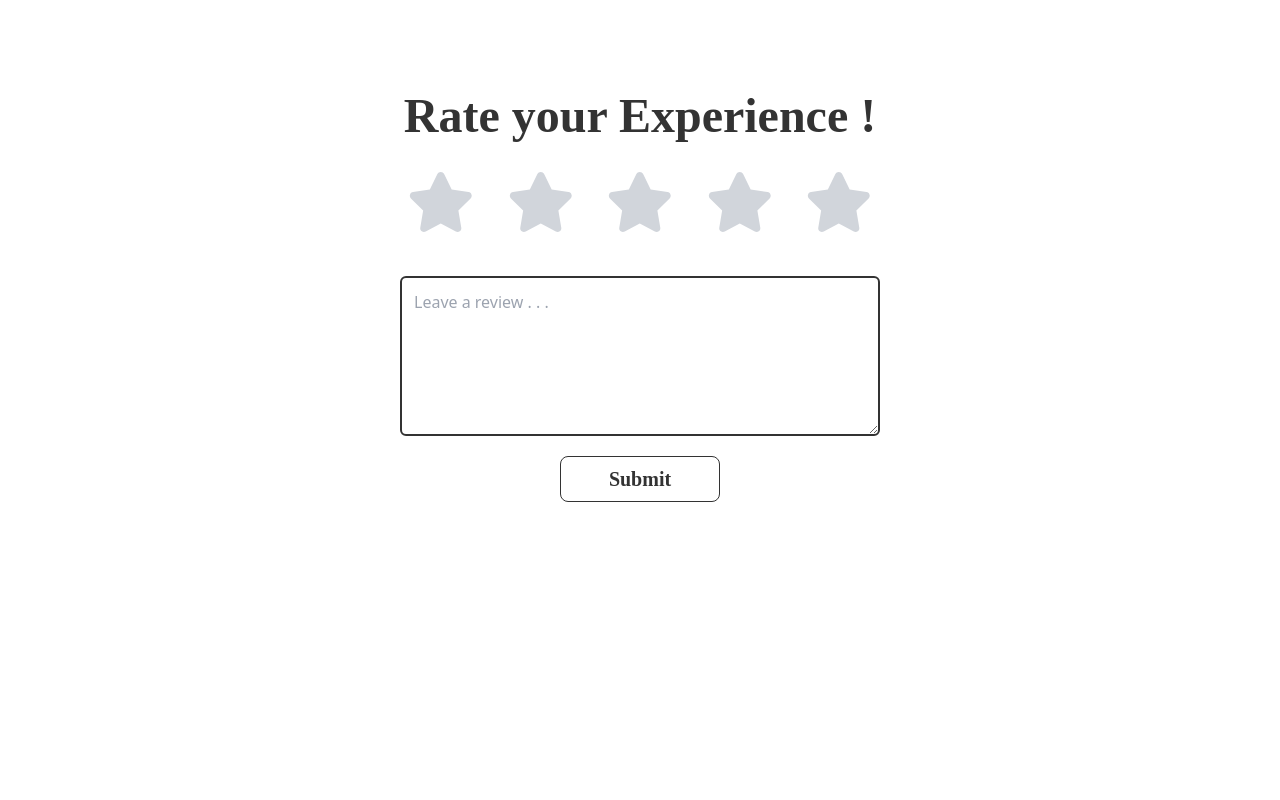
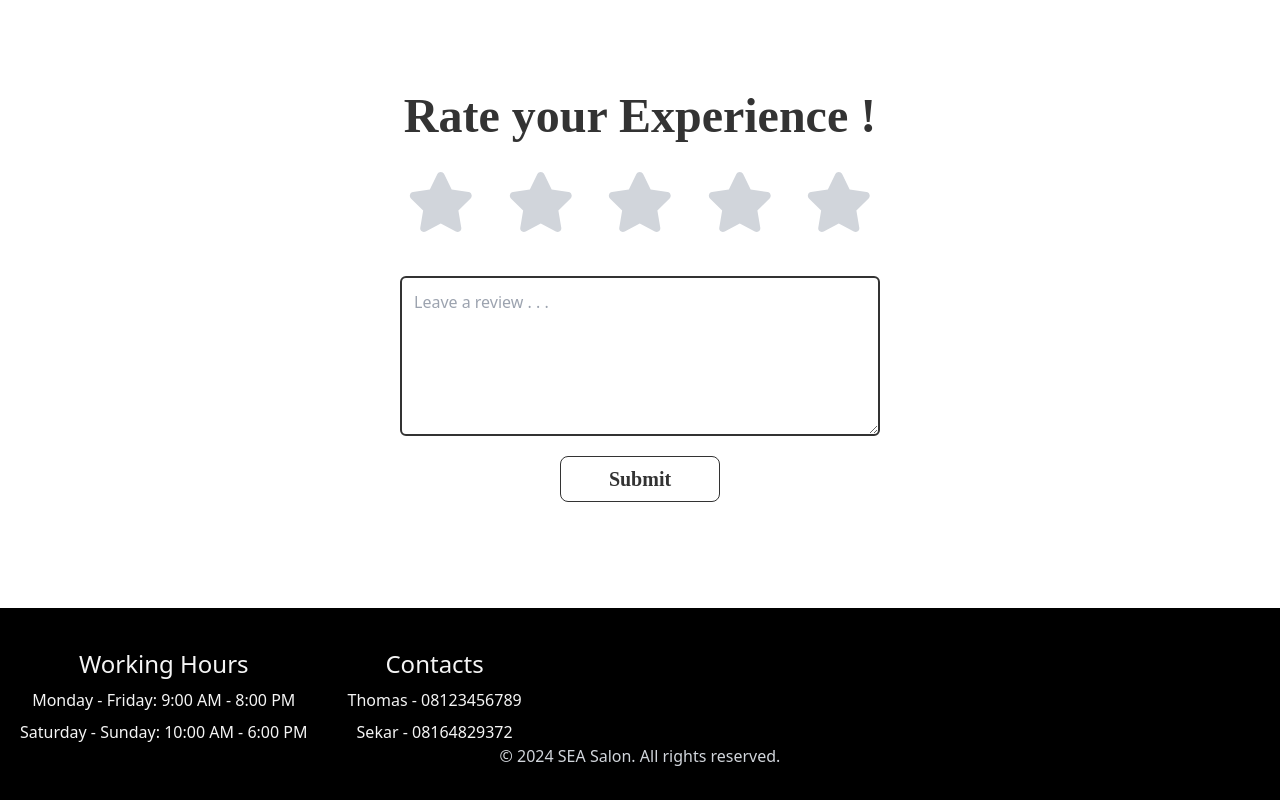
Before and after one commit to Kaizerioo/sea-salon, a React (Vite) app: page / in a window 1280 px wide. Shown: the part 2112-2912 px from the top of the page. Before the commit the page ends 2720 px from the top, so only its background shows below. Built offline with nearby package versions, Linux system fonts and the light colour scheme.

Commit message:
connect firebase pt 1

```diff
--- a/package.json
+++ b/package.json
@@ -12,6 +12,7 @@
   "dependencies": {
     "@fortawesome/free-solid-svg-icons": "^6.5.2",
     "@fortawesome/react-fontawesome": "^0.2.2",
+    "firebase": "^10.12.2",
     "react": "^18.3.1",
     "react-dom": "^18.3.1",
     "react-scroll": "^1.9.0"
--- a/src/App.jsx
+++ b/src/App.jsx
@@ -122,6 +122,23 @@ function App() {
           </div>
         </div>
       </Element>
+      <div className="bg-black h-[24vh]  justify-center pt-10">
+        <div className="flex flex-row">
+            <div className="bg-transparent flex flex-col self-center gap-2 mx-5">
+                <h3 className='bg-transparent text-2xl text-neutral-100 text-center'>Working Hours</h3>
+                <p className='bg-transparent text-neutral-100 text-center'>Monday - Friday: 9:00 AM - 8:00 PM</p>
+                <p className='bg-transparent text-neutral-100 text-center'>Saturday - Sunday: 10:00 AM - 6:00 PM</p>
+            </div>
+            <div className='bg-transparent flex flex-col self-center gap-2 mx-5'>
+                <h3 className='bg-transparent text-2xl text-neutral-100 text-center'>Contacts</h3>
+                <p className='bg-transparent text-neutral-100 text-center'>Thomas - 08123456789</p>
+                <p className='bg-transparent text-neutral-100  text-center'>Sekar - 08164829372</p>
+            </div>
+        </div>
+        <div>
+          <p className='bg-transparent text-gray-300 text-center'>&copy; 2024 SEA Salon. All rights reserved.</p>
+        </div>
+      </div>
     </>
   );
 }
--- /dev/null
+++ b/src/context/AuthContext.jsx
@@ -0,0 +1,3 @@
+import { createContext } from "react";
+
+export const AuthContext = createContext();
--- /dev/null
+++ b/src/firebase_config.js
@@ -0,0 +1,26 @@
+// Import the functions you need from the SDKs you need
+import { initializeApp } from "firebase/app";
+import { getAnalytics } from "firebase/analytics";
+import { addDoc, getFirestore, collection } from "firebase/firestore";
+import { getAuth } from "firebase/auth";
+// TODO: Add SDKs for Firebase products that you want to use
+// https://firebase.google.com/docs/web/setup#available-libraries
+
+// Your web app's Firebase configuration
+// For Firebase JS SDK v7.20.0 and later, measurementId is optional
+const firebaseConfig = {
+  apiKey: "AIzaSyAr_NStDVkJsVw5Uoa7kSjaP4D3fBYPM2U",
+  authDomain: "sea-salon-ecdea.firebaseapp.com",
+  projectId: "sea-salon-ecdea",
+  storageBucket: "sea-salon-ecdea.appspot.com",
+  messagingSenderId: "761701740055",
+  appId: "1:761701740055:web:3f15a329f9dc141a6f3652",
+  measurementId: "G-PLWG9KLS7R"
+};
+
+// Initialize Firebase
+const app = initializeApp(firebaseConfig);
+const db = getFirestore(app);
+const auth = getAuth(app);
+
+export {app, auth, db, addDoc, collection};
```
Also changed, not shown: src/provider/AuthProvider.jsx (added), 1 other file (tests, documents, lock files or other folders).
